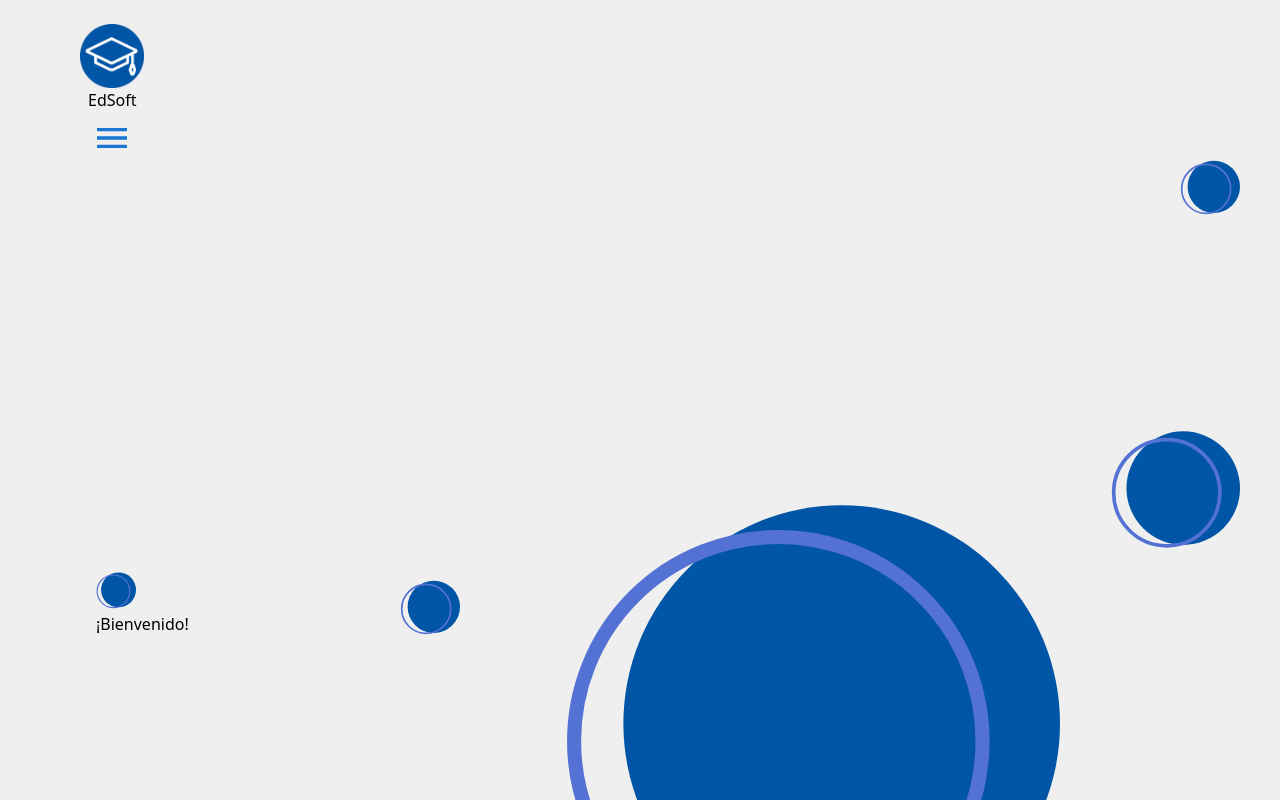
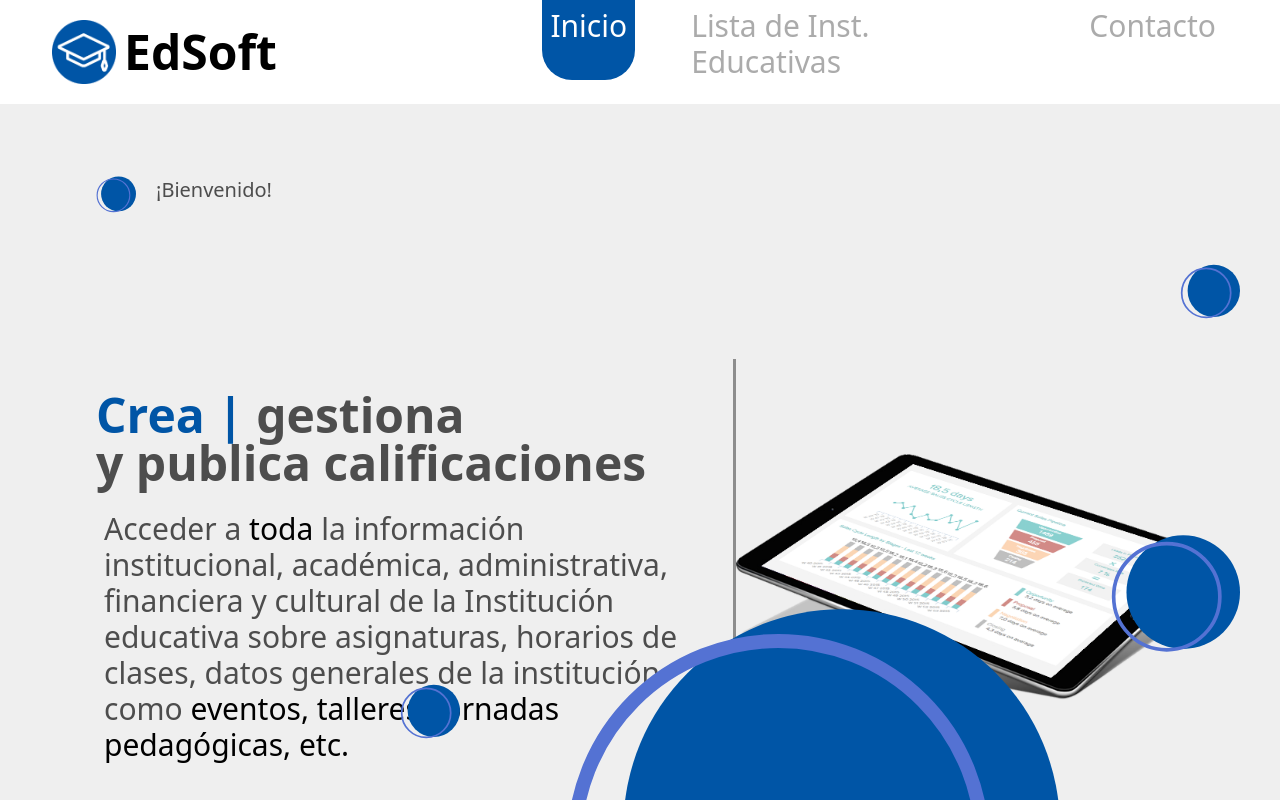
Before and after one commit to Juandadgj/edsoft-frontend, a Next.js app: page / in a window 1280 px wide. Shown: the top 800 px of the page. Built offline with nearby package versions, Linux system fonts and the light colour scheme; no server answers.

Commit message:
Fix style index and navbar

```diff
--- a/components/Nav.tsx
+++ b/components/Nav.tsx
@@ -1,22 +1,23 @@
-import BigLogo from '../public/assets/logo@2x.png';
-import * as React from 'react';
-import ClearIcon from '@mui/icons-material/Clear';
-import MenuIcon from '@mui/icons-material/Menu';
-import { useState } from 'react';
-import Button from '@mui/material/Button';
-import Menu from '@mui/material/Menu';
-import MenuItem from '@mui/material/MenuItem';
-import Image from 'next/image';
-import Link from 'next/link';
+import BigLogo from "../public/assets/logo@2x.png";
+import * as React from "react";
+import ClearIcon from "@mui/icons-material/Clear";
+import MenuIcon from "@mui/icons-material/Menu";
+import { useState } from "react";
+import Button from "@mui/material/Button";
+import Menu from "@mui/material/Menu";
+import MenuItem from "@mui/material/MenuItem";
+import Image from "next/image";
+import Link from "next/link";
+import { useEffect } from "react";
 
 interface NavProps {
-  actualPage: 'Inicio' | 'Instituciones' | 'Contact';
+  actualPage: "Inicio" | "Instituciones" | "Contact";
   withNavigation?: boolean;
 }
 
 function Nav(
   { actualPage, withNavigation }: NavProps = {
-    actualPage: 'Inicio',
+    actualPage: "Inicio",
     withNavigation: true,
   }
 ) {
@@ -29,38 +30,45 @@ function Nav(
   const handleClose = () => {
     setAnchorEl(null);
   };
-  const [active, setActive] = useState('');
+  const [active, setActive] = useState("");
   const [toggle, setToggle] = useState(false);
-
+  useEffect(() => {
+    console.log("navigation", withNavigation);
+  }, []);
   return (
-    <nav className="navbar navbar-expand-xl bg-body-tertiary px-20 pt-0 w-100 max-h-96">
-      <div className="container-fluid">
-        <Link className="navbar-brand ms-5 d-flex align-items-center" href="/">
+    <nav className="flex bg-white px-8 pt-0 w-full h-auto">
+      <div className="h-full w-full flex justify-between items-center">
+        <Link
+          className="w-auto ms-5 flex items-center text-black"
+          href="/"
+        >
           <Image
             src={BigLogo}
             alt="Logo EdSoft"
-            className="d-inline-block w-16 h-16 align-text-top"
+            className="inline-block w-16 h-16"
             width={100}
             height={100}
           />
           <h3
-            className={`align-middle mx-2 display-4 fw-bold ${
-              actualPage == 'Contact' ? 'text-white' : false
-            }`}>
+            className={`align-middle mx-2 font-bold text-5xl ${
+              actualPage == "Contact" ? "text-white" : false
+            }`}
+          >
             EdSoft
           </h3>
         </Link>
 
-        <div className="navbar-toggler border-0">
+        <div className="navbar-toggler border-0 md:hidden sm:flex">
           <Button
             // className="btn dropdown-toggle border-0"
             // type="button"
             data-toggle="dropdown"
             aria-expanded="false"
             id="basic-button"
-            aria-controls={open ? 'basic-menu' : undefined}
+            aria-controls={open ? "basic-menu" : undefined}
             aria-haspopup="true"
-            onClick={handleClick}>
+            onClick={handleClick}
+          >
             {open ? (
               <ClearIcon className="h-15 w-11" sx={{ fontSize: 40 }} />
             ) : (
@@ -74,14 +82,16 @@ function Nav(
             open={open}
             onClose={handleClose}
             MenuListProps={{
-              'aria-labelledby': 'basic-button',
-            }}>
+              "aria-labelledby": "basic-button",
+            }}
+          >
             <div className="p-3">
               <MenuItem sx={{ fontSize: 20 }}>
                 <Link
                   className="pt-2 pb-2 list-group-item list-group-item-action ff"
                   href="/"
-                  onClick={handleClose}>
+                  onClick={handleClose}
+                >
                   Inicio
                 </Link>
               </MenuItem>
@@ -90,16 +100,17 @@ function Nav(
                 <Link
                   className="pt-2 pb-2 list-group-item list-group-item-action ff m-0"
                   href="/instituciones"
-                  onClick={handleClose}>
+                  onClick={handleClose}
+                >
                   Lista de Inst. Educativas
                 </Link>
               </MenuItem>
-
               <MenuItem sx={{ fontSize: 20 }}>
                 <Link
                   className="pt-2 pb-2 list-group-item list-group-item-action ff"
                   href="/contact"
-                  onClick={handleClose}>
+                  onClick={handleClose}
+                >
                   Contacto
                 </Link>
               </MenuItem>
@@ -108,35 +119,56 @@ function Nav(
         </div>
 
         {withNavigation && (
-          <div className="collapse navbar-collapse">
-            <ul className="navbar-nav ms-auto mb-2 fs-3 ">
-              <li className="nav-item">
+          <div className="text-black w-[60%] sm:hidden md:flex">
+            <ul className="flex text-3xl pb-4">
+              <li className={`
+                mx-6 px-2 py-2
+                hover:text-gray7
+                transition-colors
+                duration-500
+                  ${
+                    actualPage === "Inicio" ? " bg-main-blue !text-white rounded-b-[30px] h-[80px]" : "text-gray6"
+                  }  ${actualPage == "Contact" ? "text-white" : false}`}>
                 <Link
-                  className={`nav-link ${actualPage === 'Inicio' && 'active'} mx-5 ${
-                    actualPage == 'Contact' ? 'text-white' : false
-                  }`}
+
                   aria-current="page"
-                  href="/">
-                  <h3 style={{fontWeight: '400'}}>Inicio</h3>
+                  href="/"
+                >
+                  <h3 style={{ fontWeight: "400" }}>Inicio</h3>
                 </Link>
               </li>
-              <li className="nav-item">
+              <li className={`
+                  mx-6 px-2 py-2 hover:text-gray7
+                  transition-colors
+                  duration-500
+                  ${
+                    actualPage === "Instituciones" ? " bg-main-blue !text-white rounded-b-[30px] h-[80px]" : "text-gray6"
+                  }  ${actualPage == "Contact" ? "text-white" : false}`}>
                 <Link
-                  className={`max-h-96 nav-link ${
-                    actualPage === 'Instituciones' && 'active'
-                  } mx-5 ${actualPage == 'Contact' ? 'text-white' : false}`}
+                  className={`${
+                    actualPage === "Instituciones" && "active"
+                  } ${actualPage == "Contact" ? "text-white" : false}`}
                   aria-current="page"
                   href="/instituciones"
-                  style={{minWidth: '310px'}}>
-                  <h3 style={{fontWeight: '400'}}>Lista de Inst. Educativas</h3>
+                  style={{ minWidth: "310px" }}
+                >
+                  <h3 style={{ fontWeight: "400" }}>
+                    Lista de Inst. Educativas
+                  </h3>
                 </Link>
               </li>
-              <li className="nav-item">
+              <li className={`
+                  mx-6 px-2 py-2 hover:text-gray7
+                  transition-colors
+                  duration-500
+                  ${
+                    actualPage === "Contact" ? " bg-main-blue !text-white rounded-b-[30px] h-[80px]" : "text-gray6"
+                  }  ${actualPage == "Contact" ? "text-white" : false}`}>
                 <Link
-                  className={`nav-link ${actualPage === 'Contact' && 'active'} mx-5`}
                   aria-current="page"
-                  href="/contact">
-                  <h3 style={{fontWeight: '500'}}>Contacto</h3>
+                  href="/contact"
+                >
+                  <h3 style={{ fontWeight: "500" }}>Contacto</h3>
                 </Link>
               </li>
             </ul>
--- a/pages/index.tsx
+++ b/pages/index.tsx
@@ -38,7 +38,7 @@ function Home() {
     width: '100%',
     height: 'auto',
     [theme.breakpoints.up('md')]: {
-      paddingTop: '11rem',
+      paddingTop: '4rem',
       paddingRight: '4rem',
     },
   }));
@@ -83,9 +83,9 @@ function Home() {
     <>
       <HomeStyled>
         <Nav actualPage="Inicio" withNavigation />
-        <Grid container className="h-full d-block position-relative">
+        <Grid container className="h-full block relative">
           <Welcome className="my-2 animate__animated animate__slideInLeft ">
-            <h5 className="text-gray3 fs-3 ms-8">
+            <h5 className="text-gray3 text-xl ml-8 flex">
               <Ellipse className="mr-5" width={40} height={40} />
               ¡Bienvenido!
             </h5>
@@ -94,7 +94,7 @@ function Home() {
             <Grid item xs={12} sm={12} md={7} lg={7} xl={6} className="">
               <TextContainer className="animate__animated animate__slideInLeft">
                 <h2
-                  className={`display-2 fw-bold mb-6 opacity${
+                  className={`font-bold text-5xl mb-6 opacity${
                     active ? 'active' : ''
                   } transitionUp ${active ? 'active' : ''}`}>
                   <Title>
@@ -107,7 +107,7 @@ function Home() {
                 </h2>
 
                 <p
-                  className={`text-gray3 fs-3 ms-2 opacity${
+                  className={`text-gray3 text-3xl ms-2 opacity${
                     active ? 'active' : ''
                   } transitionRight ${active ? 'active' : ''}`}>
                   Acceder a <span className="text-black">toda</span> la información institucional,
--- a/tailwind.config.js
+++ b/tailwind.config.js
@@ -1,18 +1,35 @@
 /** @type {import('tailwindcss').Config} */
 module.exports = {
   content: [
-    './pages/**/*.{js,ts,jsx,tsx,mdx}',
-    './components/**/*.{js,ts,jsx,tsx,mdx}',
-    './app/**/*.{js,ts,jsx,tsx,mdx}',
+    "./pages/**/*.{js,ts,jsx,tsx,mdx}",
+    "./components/**/*.{js,ts,jsx,tsx,mdx}",
+    "./app/**/*.{js,ts,jsx,tsx,mdx}",
   ],
   theme: {
+    colors: {
+      "white": "rgb(255 255 255)",
+      "black":"rgb(0 0 0)",
+      "dark": "rgba(34, 33, 40, 1)",
+      "gray5": "#bdbdbd",
+      "gray4": "#8d8d8d",
+      "gray6": "#8a8a8ab6",
+      "blue2": "#5472d3",
+      "blue3": "#0055a6",
+      "blue4": "#25429e",
+      "gray3": "#4d4d4d",
+      "main-gray": "#707070",
+      "main-blue": "#0055a6",
+      "gray2": "#f5f5f5",
+      "gray1": "#efefef",
+      "gray7":"#323232"
+    },
     extend: {
       backgroundImage: {
-        'gradient-radial': 'radial-gradient(var(--tw-gradient-stops))',
-        'gradient-conic':
-          'conic-gradient(from 180deg at 50% 50%, var(--tw-gradient-stops))',
+        "gradient-radial": "radial-gradient(var(--tw-gradient-stops))",
+        "gradient-conic":
+          "conic-gradient(from 180deg at 50% 50%, var(--tw-gradient-stops))",
       },
     },
   },
   plugins: [],
-}
+};
```
